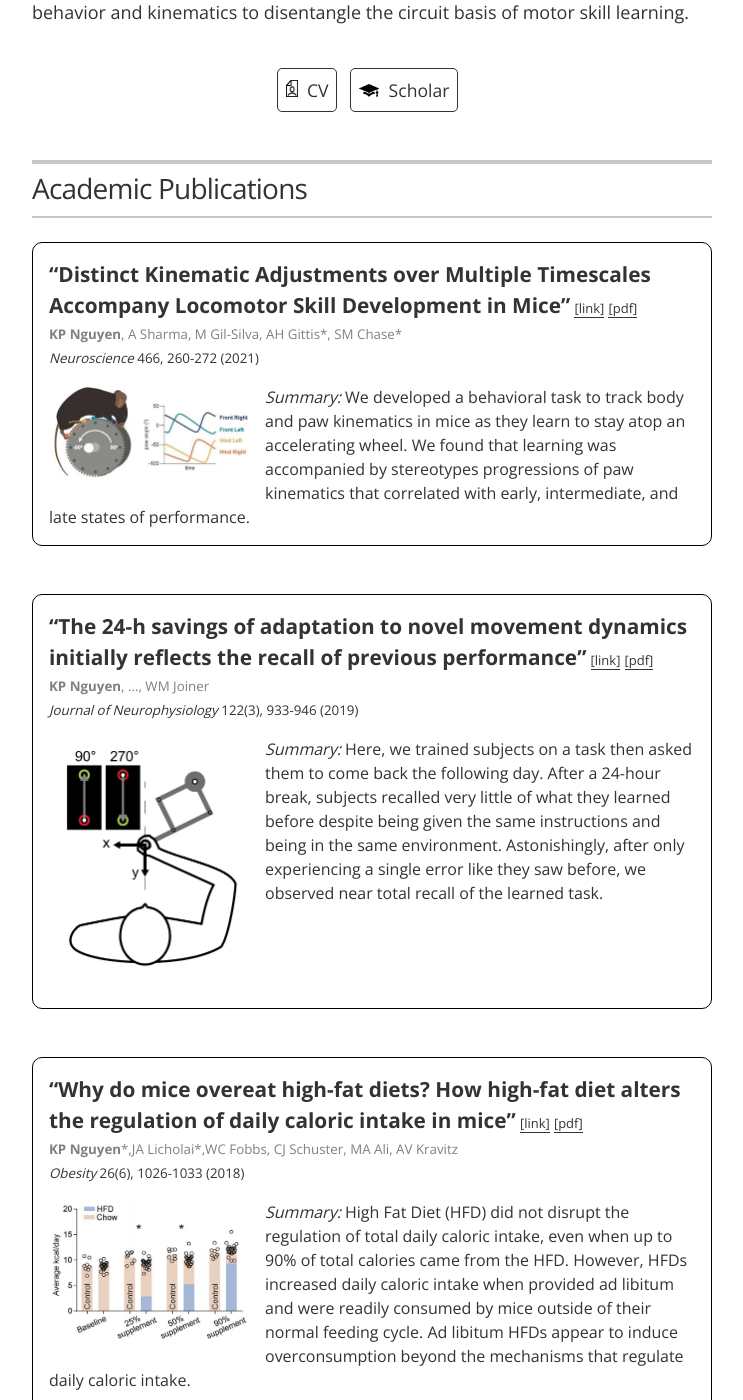
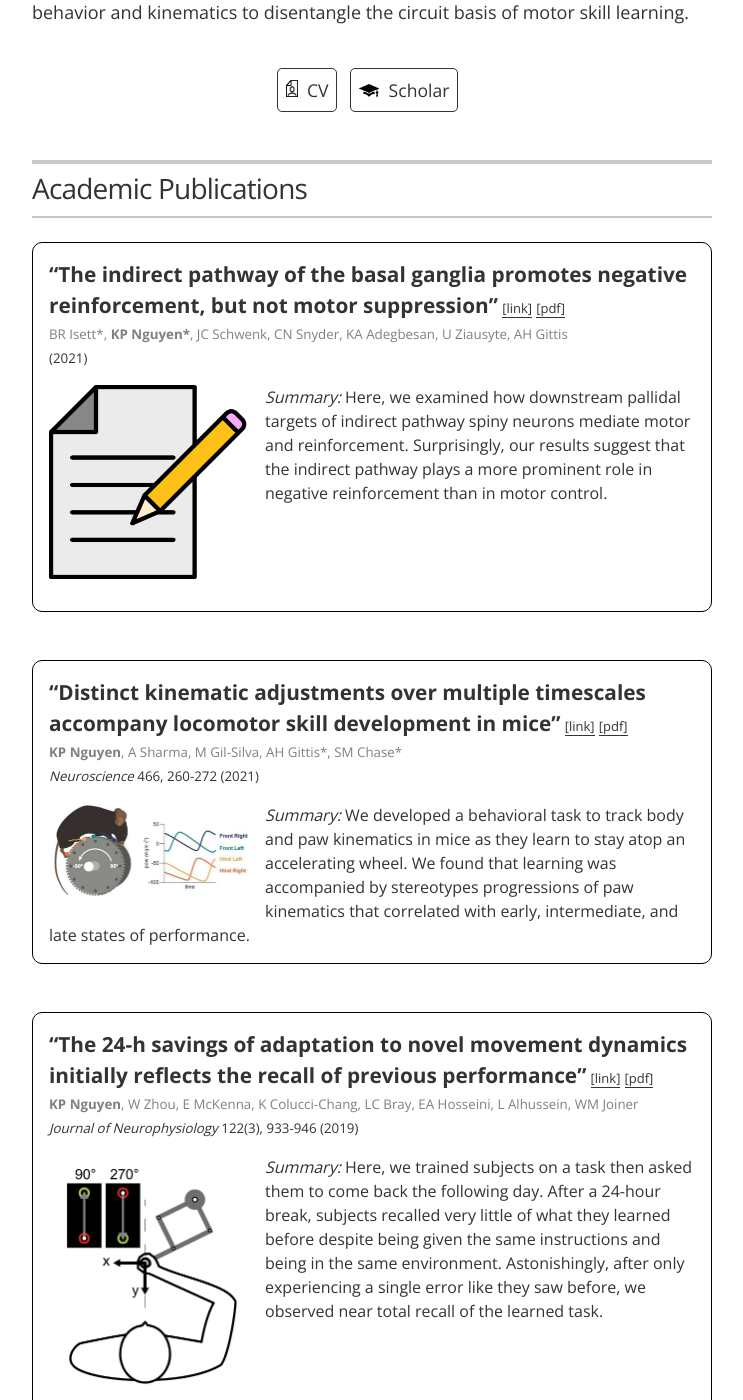
Before and after one commit to katpnug/katpnug.github.io, a Jekyll site: the page built from index.html, in a window 1280 px wide and 1400 px high, scrolled down 473 px. Shown: the whole window, without its empty margins (268-1011 px from the left). Built offline with Jekyll 4.4.1, drawn with Linux system fonts in a browser that asks for light colours.

Commit message:
Update papers.yml
add indirect pathway paper

```diff
--- a/_data/papers.yml
+++ b/_data/papers.yml
@@ -1,5 +1,17 @@
 -
-    title: "Distinct Kinematic Adjustments over Multiple Timescales Accompany Locomotor Skill Development in Mice"
+    title: "The indirect pathway of the basal ganglia promotes negative reinforcement, but not motor suppression"
+    authors: "BR Isett*, <b>KP Nguyen*</b>, JC Schwenk, CN Snyder, KA Adegbesan, U Ziausyte, AH Gittis"
+    journal: ""
+    volume: ""
+    year: 2021
+    url: https://www.biorxiv.org/content/10.1101/2022.05.18.492478v1
+    image: placeholder
+    imagetype: png
+    briefly: "Here, we examined how downstream pallidal targets of indirect pathway spiny neurons mediate motor and reinforcement. Surprisingly, our results suggest that the indirect pathway plays a more prominent role in negative reinforcement than in motor control."
+    summary: ""
+    highlight: true
+-
+    title: "Distinct kinematic adjustments over multiple timescales accompany locomotor skill development in mice"
     authors: "<b>KP Nguyen</b>, A Sharma, M Gil-Silva, AH Gittis*, SM Chase*"
     journal: "Neuroscience"
     volume: "466, 260-272"
@@ -12,7 +24,7 @@
     highlight: true
 -
     title: "The 24-h savings of adaptation to novel movement dynamics initially reflects the recall of previous performance"
-    authors: "<b>KP Nguyen</b>, ..., WM Joiner"
+    authors: "<b>KP Nguyen</b>, W Zhou, E McKenna, K Colucci-Chang, LC Bray, EA Hosseini, L Alhussein, WM Joiner"
     journal: "Journal of Neurophysiology"
     volume: "122(3), 933-946"
     year: 2019
```
